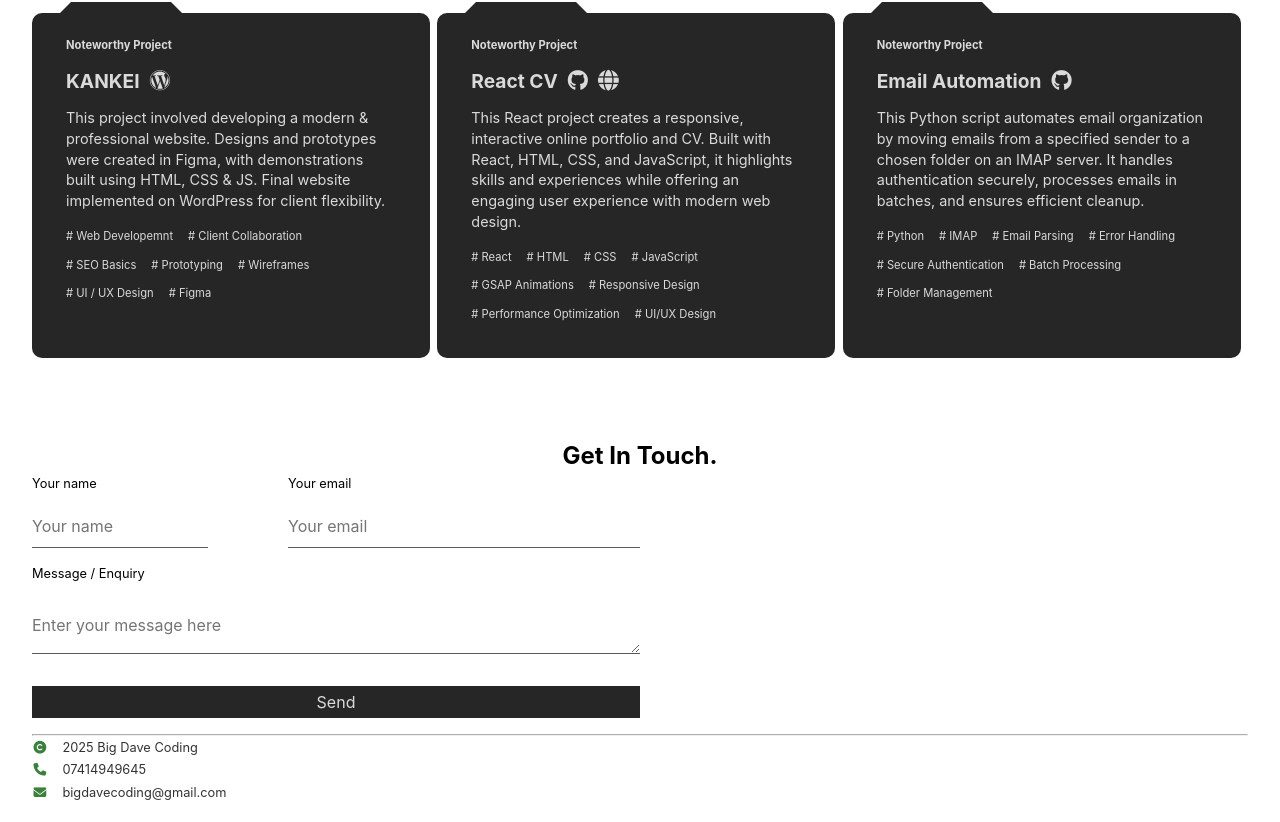
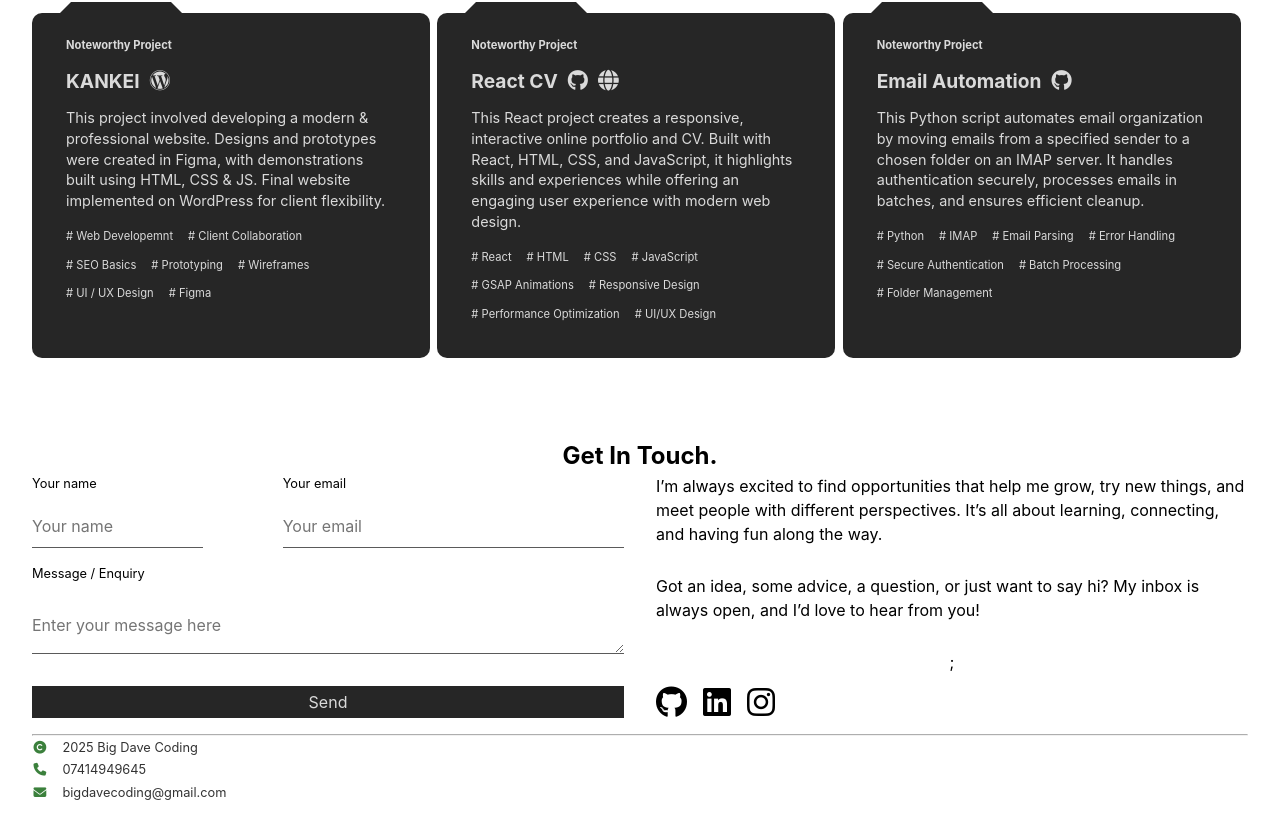
Before and after one commit to BigDaveCoding/react-practice, a React (Vite) app in the folder my-first-react-project/: page / in a window 1280 px wide. Shown: the part 2328-3150 px from the top of the page. Built offline with nearby package versions, Linux system fonts and the light colour scheme.

Commit message:
created and styled right part of contact section - the bio and socials

```diff
--- a/my-first-react-project/src/contact.jsx
+++ b/my-first-react-project/src/contact.jsx
@@ -1,7 +1,10 @@
-
+import { useState, useEffect } from 'react';
+import BioData from './contact_bio.json';
+import '@fortawesome/fontawesome-free';
 
 
 function Contact() {
+
     return (
         <>
             <section className="contact_section">
@@ -30,6 +33,18 @@ function Contact() {
                         </div>
                         <div className = "contact_info_socials">
 
+                            <div className="bio">
+                            {BioData.bio.map((para, index) => (
+                                        <p className="contact_bio" key={index}>{para}</p>
+                                    ))};
+                                <div className ="contact_form_icons">
+                                    <i className="fa-brands fa-github"></i>
+                                    <i className="fa-brands fa-linkedin"></i>
+                                    <i className="fa-brands fa-instagram"></i>
+
+                                </div>
+                            </div>
+
 
                         </div>
                     </div>
--- a/my-first-react-project/src/index.css
+++ b/my-first-react-project/src/index.css
@@ -367,6 +367,7 @@ footer i {
 .contact_grid {
   display: grid;
   grid-template-columns: 1fr 1fr;
+  gap: 2rem;
 }
 
 .contact_form_grid {
@@ -410,3 +411,23 @@ footer i {
   background-color: var(--project-background-color);
   color: var(--project-font-color);
 }
+
+.bio {
+  display: flex;
+  flex-direction: column;
+  justify-content: space-between;
+  width: 100%;
+  height: 100%;
+}
+
+.contact_bio {
+  text-align: left;
+  padding: 0 0 1rem 0;
+
+}
+
+.contact_form_icons {
+  display: flex;
+  gap: 1rem;
+  font-size: 2rem;
+}
```
